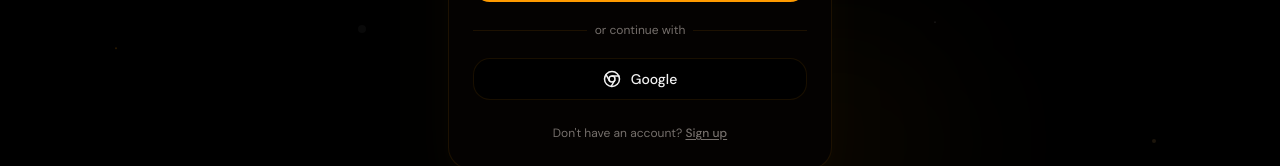
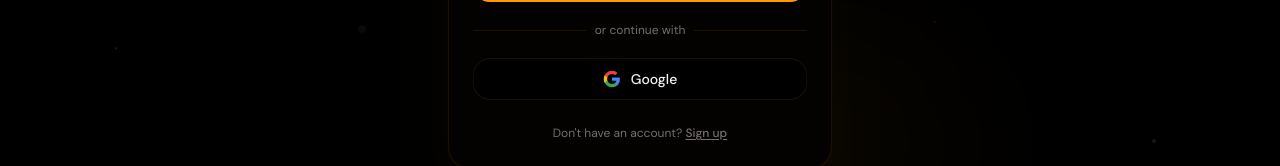
Before and after one commit to marccoandj-lab/FridgeRaid, a Next.js app: page /auth in a window 1280 px wide. Shown: the part 511-677 px from the top of the page. Built offline with nearby package versions, Linux system fonts and the light colour scheme; no server answers; a web font is replaced by a local one.

Commit message:
Update auth, page, and AuthProvider

```diff
--- a/app/auth/page.tsx
+++ b/app/auth/page.tsx
@@ -3,7 +3,7 @@
 import { useState, useCallback, useEffect } from 'react'
 import { useRouter } from 'next/navigation'
 import { motion, AnimatePresence } from 'framer-motion'
-import { IceCream, Mail, Lock, User, Eye, EyeOff, Sparkles, ChefHat, Chrome } from 'lucide-react'
+import { IceCream, Mail, Lock, User, Eye, EyeOff, Sparkles, ChefHat } from 'lucide-react'
 import { useAuth } from '@/lib/AuthProvider'
 
 type Mode = 'login' | 'signup'
@@ -248,7 +248,12 @@
             onClick={signInWithGoogle}
             className="flex w-full items-center justify-center gap-2.5 rounded-xl border border-amber-500/10 bg-background py-2.5 text-sm font-medium text-foreground transition-all hover:bg-amber-500/5 hover:border-amber-500/20"
           >
-            <Chrome size={18} />
+            <svg viewBox="0 0 24 24" width={18} height={18} xmlns="http://www.w3.org/2000/svg">
+              <path fill="#4285F4" d="M22.56 12.25c0-.78-.07-1.53-.2-2.25H12v4.26h5.92a5.06 5.06 0 0 1-2.2 3.32v2.77h3.57c2.08-1.92 3.28-4.74 3.28-8.1z"/>
+              <path fill="#34A853" d="M12 23c2.97 0 5.46-.98 7.28-2.66l-3.57-2.77c-.98.66-2.23 1.06-3.71 1.06-2.86 0-5.29-1.93-6.16-4.53H2.18v2.84C3.99 20.53 7.7 23 12 23z"/>
+              <path fill="#FBBC05" d="M5.84 14.09c-.22-.66-.35-1.36-.35-2.09s.13-1.43.35-2.09V7.07H2.18C1.43 8.55 1 10.22 1 12s.43 3.45 1.18 4.93l2.85-2.22.81-.62z"/>
+              <path fill="#EA4335" d="M12 5.38c1.62 0 3.06.56 4.21 1.64l3.15-3.15C17.45 2.09 14.97 1 12 1 7.7 1 3.99 3.47 2.18 7.07l3.66 2.84c.87-2.6 3.3-4.53 6.16-4.53z"/>
+            </svg>
             Google
           </button>
 
--- a/app/page.tsx
+++ b/app/page.tsx
@@ -1,5 +1,7 @@
 'use client'
 
+import { useEffect } from 'react'
+import { useRouter } from 'next/navigation'
 import { motion } from 'framer-motion'
 import Image from 'next/image'
 import Link from 'next/link'
@@ -12,11 +14,20 @@
 import { useDailyMeals } from '@/hooks/useDailyMeals'
 import { Skeleton } from '@/components/ui/skeleton'
 import { cn } from '@/lib/utils'
+import { useAuth } from '@/lib/AuthProvider'
 
 export default function HomePage() {
+  const router = useRouter()
+  const { user, isLoading: authLoading } = useAuth()
   const { ingredients } = useIngredients()
   const { meals, isLoading, isLoadingMore, error, hasMore, loadMore } = useMealSearch(ingredients)
   const { meals: dailyMeals, isLoading: dailyLoading } = useDailyMeals()
+
+  useEffect(() => {
+    if (!authLoading && !user) router.replace('/auth')
+  }, [authLoading, user, router])
+
+  if (authLoading || !user) return null
 
   return (
     <>
--- a/lib/AuthProvider.tsx
+++ b/lib/AuthProvider.tsx
@@ -45,7 +45,12 @@
   }
 
   const signInWithGoogle = async () => {
-    await signInWithPopup(auth, googleProvider)
+    try {
+      await signInWithPopup(auth, googleProvider)
+    } catch (err: unknown) {
+      if (err instanceof Error && err.message.includes('auth/popup-closed-by-user')) return
+      throw err
+    }
   }
 
   const logOut = async () => {
```
